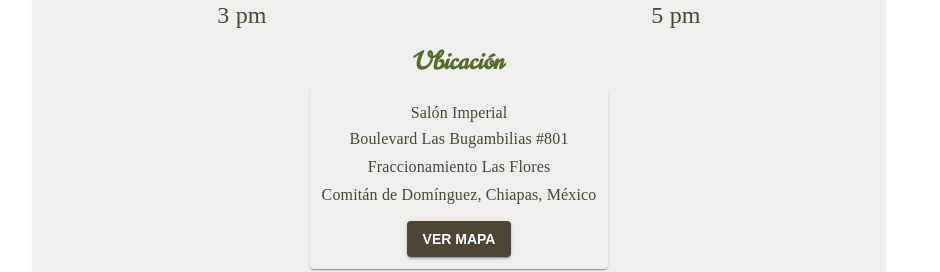
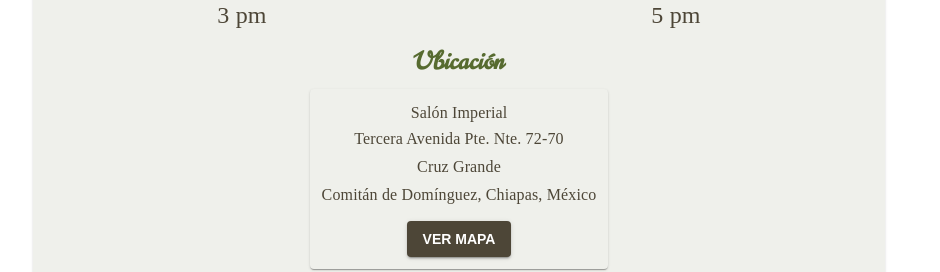
Before and after one commit to kenny-patrick/boda-ey, a React (Vite) app: page / in a window 1280 px wide. Shown: the part 2140-2412 px from the top of the page, without its empty margins (181-1121 px from the left). Built offline with nearby package versions, Linux system fonts and the light colour scheme; a web font is replaced by a local one.

Commit message:
Updated address

```diff
--- a/src/components/Location.tsx
+++ b/src/components/Location.tsx
@@ -18,11 +18,9 @@ export default function Location() {
         <Box display="flex" flexDirection="column" alignItems="center">
           <Typography>Salón Imperial</Typography>
           <Typography variant="subtitle1">
-            Boulevard Las Bugambilias #801
+            Tercera Avenida Pte. Nte. 72-70
           </Typography>
-          <Typography variant="subtitle1">
-            Fraccionamiento Las Flores
-          </Typography>
+          <Typography variant="subtitle1">Cruz Grande</Typography>
           <Typography variant="subtitle1">
             Comitán de Domínguez, Chiapas, México
           </Typography>
```
